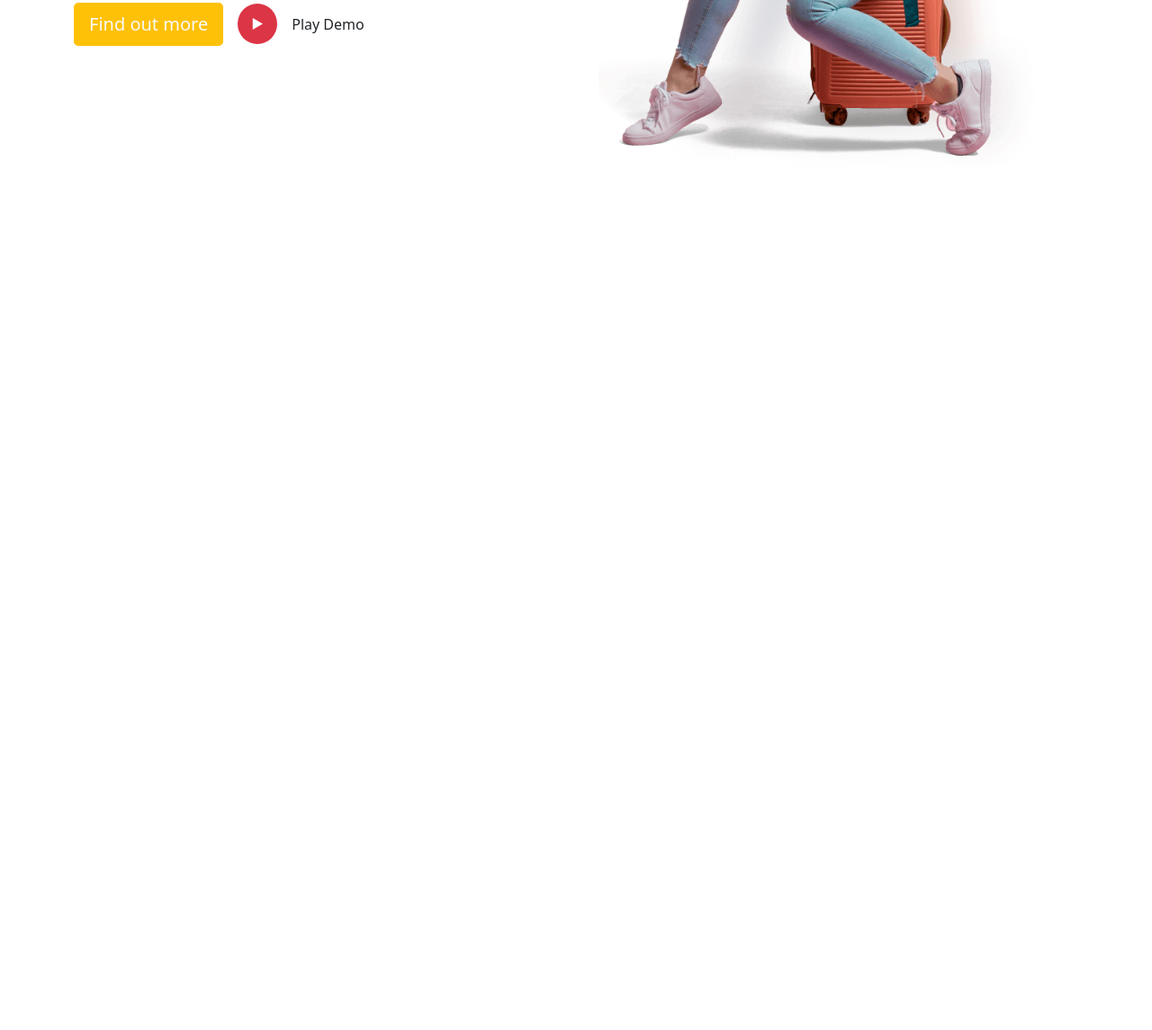
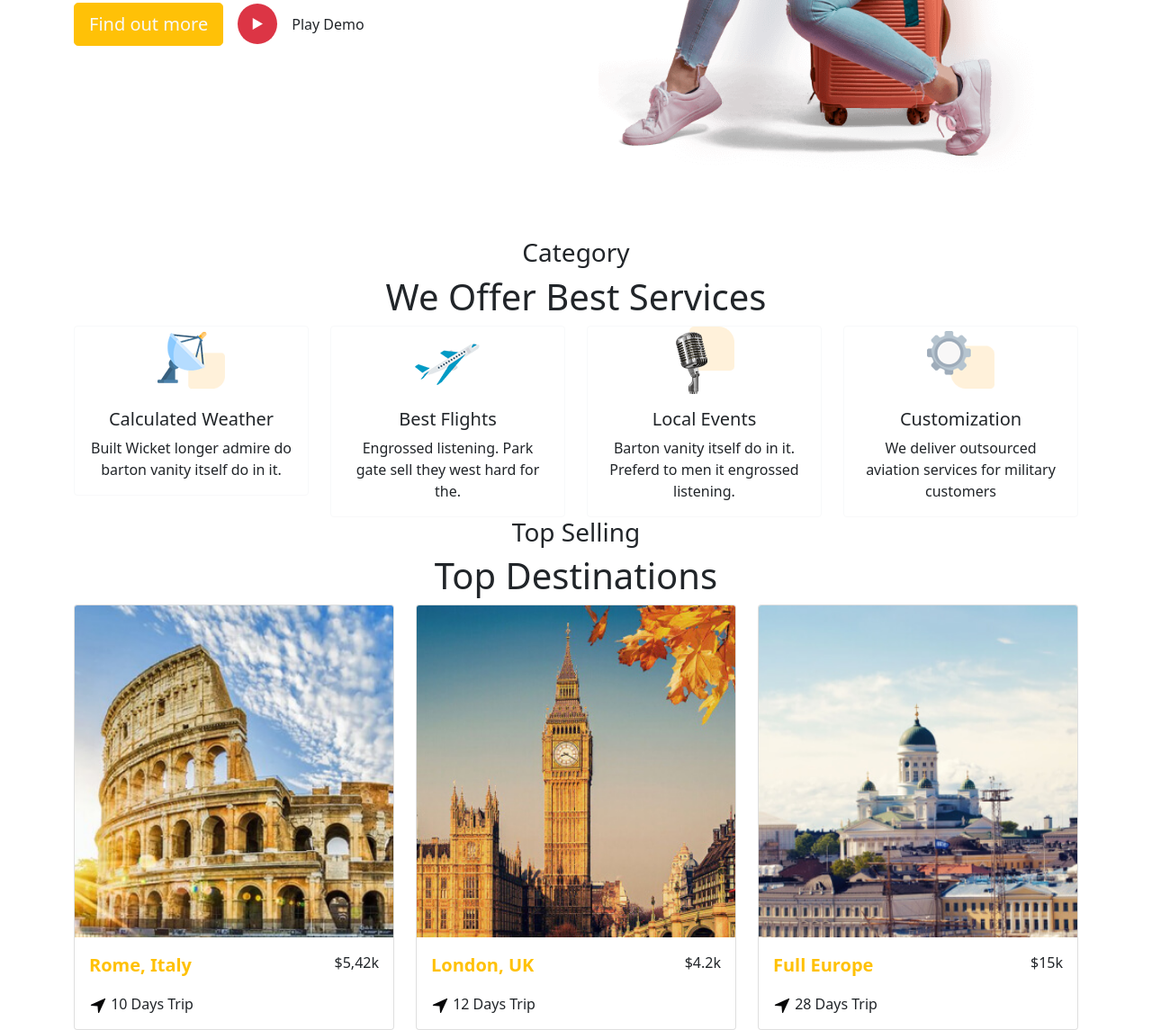
Before and after one commit to nurmdrafi/travel-agency, a plain HTML site: page index.html in a window 1280 px wide. Shown: the part 475-1620 px from the top of the page at 90% size. Before the commit the page ends 800 px from the top, so only its background shows below. Drawn offline with nearby package versions, Linux system fonts and the light colour scheme.

Commit message:
destination section added

```diff
--- a/index.html
+++ b/index.html
@@ -9,7 +9,10 @@
     <!-- Boostrap CSS -->
     <link href="https://cdn.jsdelivr.net/npm/bootstrap@5.1.3/dist/css/bootstrap.min.css" rel="stylesheet"
         integrity="sha384-1BmE4kWBq78iYhFldvKuhfTAU6auU8tT94WrHftjDbrCEXSU1oBoqyl2QvZ6jIW3" crossorigin="anonymous">
-
+    <!-- Font Awesome -->
+    <!-- <link rel="stylesheet" href="https://cdnjs.cloudflare.com/ajax/libs/font-awesome/6.0.0-beta3/css/all.min.css"
+        integrity="sha512-Fo3rlrZj/k7ujTnHg4CGR2D7kSs0v4LLanw2qksYuRlEzO+tcaEPQogQ0KaoGN26/zrn20ImR1DfuLWnOo7aBA=="
+        crossorigin="anonymous" referrerpolicy="no-referrer" /> -->
 </head>
 <header>
     <nav class="navbar navbar-expand-lg navbar-light py-3 fixed-top">
@@ -76,6 +79,109 @@
             </div>
         </div>
     </section>
+    <section id="category" class="container">
+        <h3 class="text-center">Category</h3>
+        <h1 class="text-center">We Offer Best Services</h1>
+        <div class="row row-cols-2 row-cols-md-4 g-4">
+            <div class="col">
+                <div class="card text-center border-light">
+                    <div class="card-img d-flex justify-content-center">
+                        <img src="assets/img/category/icon1.png" class="" alt="..." width="75px">
+                    </div>
+                    <div class="card-body">
+                        <h5 class="card-title">Calculated Weather</h5>
+                        <p class="card-text">Built Wicket longer admire do barton vanity itself do in it.</p>
+                    </div>
+                </div>
+            </div>
+            <div class="col">
+                <div class="card text-center border-light">
+                    <div class="card-img d-flex justify-content-center">
+                        <img src="assets/img/category/icon2.png" class="" alt="..." width="75px">
+                    </div>
+                    <div class="card-body">
+                        <h5 class="card-title">Best Flights</h5>
+                        <p class="card-text">Engrossed listening. Park gate sell they west hard for the.</p>
+                    </div>
+                </div>
+            </div>
+            <div class="col">
+                <div class="card text-center border-light">
+                    <div class="card-img d-flex justify-content-center">
+                        <img src="assets/img/category/icon3.png" class="" alt="..." width="75px">
+                    </div>
+                    <div class="card-body">
+                        <h5 class="card-title">Local Events</h5>
+                        <p class="card-text">Barton vanity itself do in it. Preferd to men it engrossed listening.</p>
+                    </div>
+                </div>
+            </div>
+            <div class="col">
+                <div class="card text-center border-light">
+                    <div class="card-img d-flex justify-content-center">
+                        <img src="assets/img/category/icon4.png" class="" alt="..." width="75px">
+                    </div>
+                    <div class="card-body">
+                        <h5 class="card-title">Customization</h5>
+                        <p class="card-text">We deliver outsourced aviation services for military customers</p>
+                    </div>
+                </div>
+            </div>
+    </section>
+    <section id="destination" class="container">
+        <h3 class="text-center">Top Selling</h3>
+        <h1 class="text-center">Top Destinations</h1>
+        <div>
+            <div class="row row-cols-1 row-cols-md-3 g-4">
+                <div class="col">
+                    <div class="card">
+                        <div class="card-img d-flex justify-content-center">
+                            <img src="assets/img/dest/dest1.jpg" alt="" class="card-img-top">
+                        </div>
+                        <div class="card-body">
+                            <div class="d-flex justify-content-between">
+                                <div class="destination fs-5 text-warning fw-bold">Rome, Italy</div>
+                                <div class="price">$5,42k</div>
+                            </div>
+                            <div class="duration mt-3"><img src="assets/img/dest/navigation.svg" alt="">
+                                10 Days Trip</div>
+                        </div>
+                    </div>
+                </div>
+                <div class="col">
+                    <div class="card">
+                        <div class="card-img d-flex justify-content-center">
+                            <img src="assets/img/dest/dest2.jpg" alt="" class="card-img-top">
+                        </div>
+                        <div class="card-body">
+                            <div class="d-flex justify-content-between">
+                                <div class="destination fs-5 text-warning fw-bold">London, UK</div>
+                                <div class="price">$4.2k</div>
+                            </div>
+                            <div class="duration mt-3"><img src="assets/img/dest/navigation.svg" alt="">
+                                12 Days Trip</div>
+                        </div>
+                    </div>
+                </div>
+                <div class="col">
+                    <div class="card">
+                        <div class="card-img d-flex justify-content-center">
+                            <img src="assets/img/dest/dest3.jpg" alt="" class="card-img-top">
+                        </div>
+                        <div class="card-body">
+                            <div class="d-flex justify-content-between">
+                                <div class="destination fs-5 text-warning fw-bold">Full Europe</div>
+                                <div class="price">$15k</div>
+                            </div>
+                            <div class="duration mt-3"><img src="assets/img/dest/navigation.svg" alt="">
+                                28 Days Trip</div>
+                        </div>
+                    </div>
+                </div>
+            </div>
+
+        </div>
+    </section>
 </main>
 <footer></footer>
 
```
